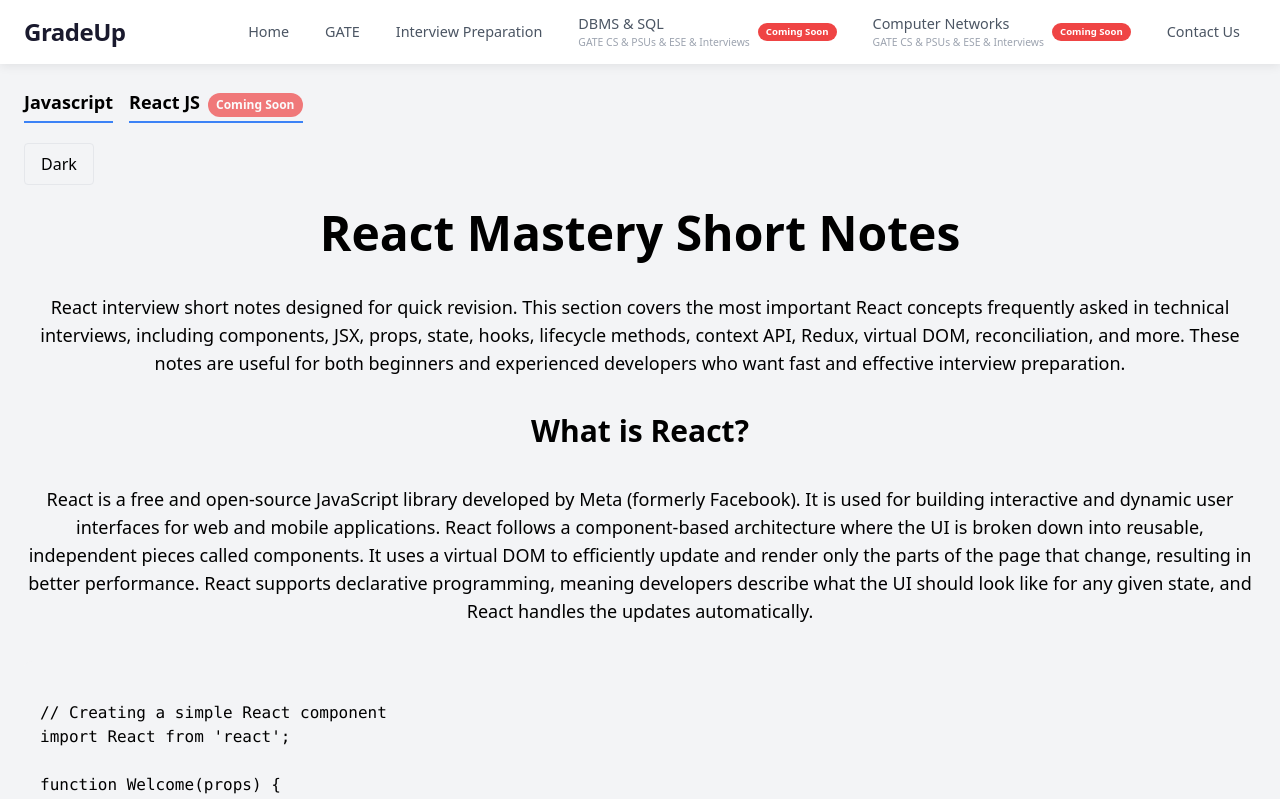
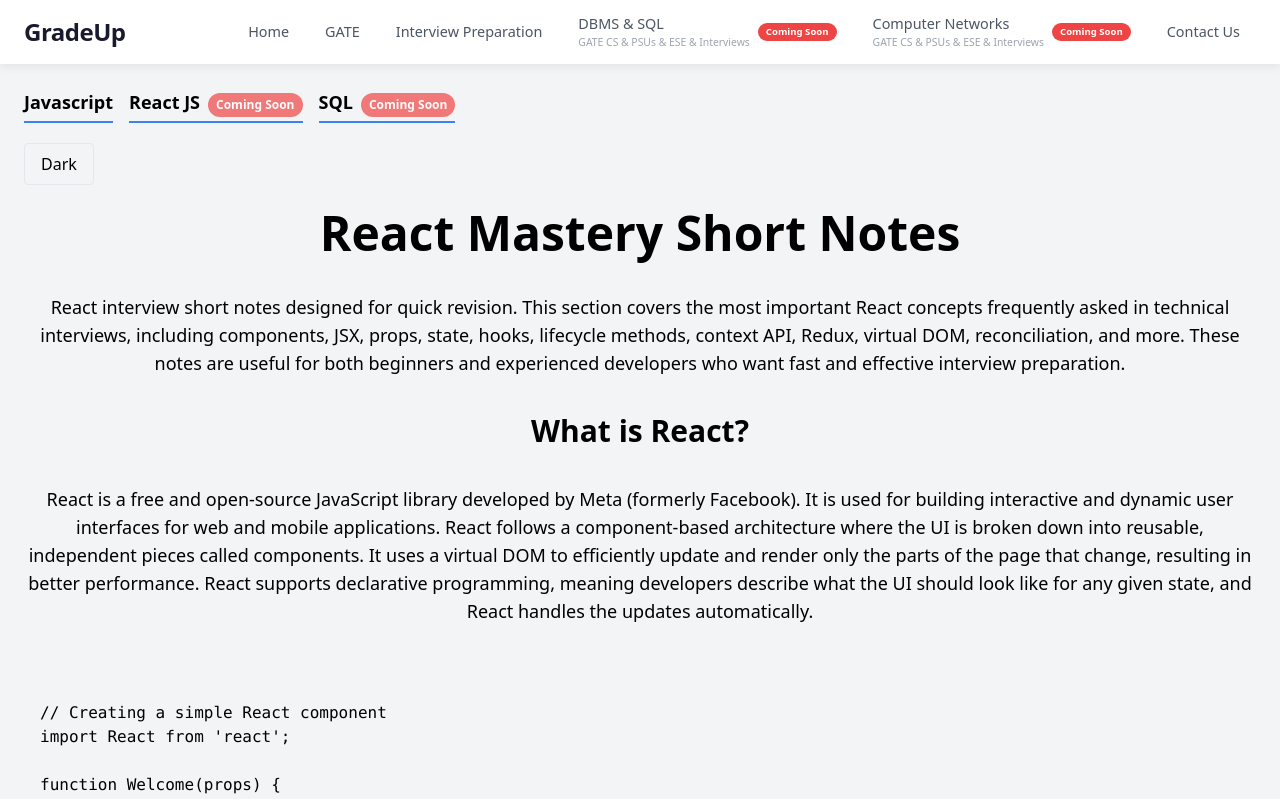
Before and after one commit to Ritikjain91/gradeup-, a React (Create React App) app: page /react in a window 1280 px wide. Shown: the top 799 px of the page. Built offline with nearby package versions, Linux system fonts and the light colour scheme.

Commit message:
update the code

```diff
--- a/src/Component/Scrollbar/Scrollbar.jsx
+++ b/src/Component/Scrollbar/Scrollbar.jsx
@@ -4,22 +4,28 @@ import { useNavigate } from 'react-router-dom';
 const Scrollbar = () => {
   const navigate = useNavigate();
 
+  const topics = ['Javascript', 'React JS', 'SQL'];
+
   return (
     <div>
       <div className="flex flex-row gap-4">
-        <p className="text-lg font-bold cursor-pointer border-b-2 border-blue-500 pb-1">
-          Javascript
-        </p>
-
+        {topics.map((topic, index) => (
           <p
-          onClick={() => navigate('/react')}
+            key={index}
+            onClick={() =>
+              topic !== 'Javascript' && navigate(`/${topic.toLowerCase().replace(' ', '')}`)
+            }
             className="text-lg font-bold cursor-pointer border-b-2 border-blue-500 pb-1"
           >
-          React JS
+            {topic}
+
+            {topic !== 'Javascript' && (
               <span className="ml-2 inline-block rounded-full bg-red-500 px-2 py-1 text-xs text-white animate-pulse">
                 Coming Soon
               </span>
+            )}
           </p>
+        ))}
       </div>
     </div>
   );
```
Lines whose indentation alone changed are shown as unchanged.
